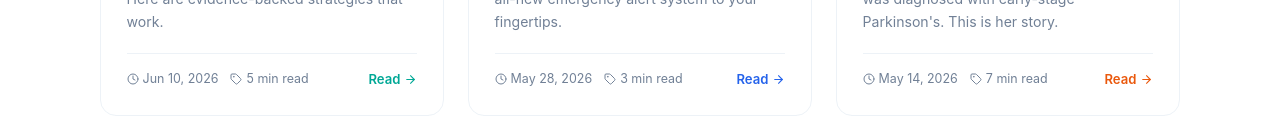
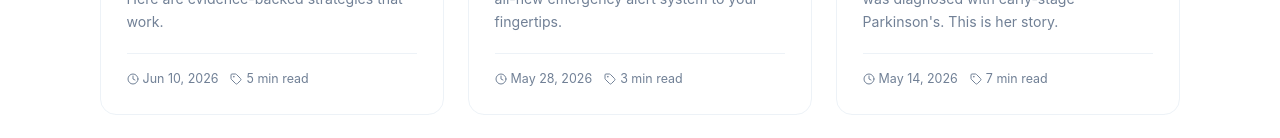
Before and after one commit to dilshandevxx/FamilyCare-Univercity-Project, a React app in the folder frontend/: page /blog in a window 1280 px wide. Shown: the part 731-869 px from the top of the page. Built offline with nearby package versions, Linux system fonts and the light colour scheme; no server answers; the HTML template or start-up script is replaced by a standard one.

Commit message:
Improve blog page presentation

```diff
--- a/frontend/src/pages/public/Blog/Blog.jsx
+++ b/frontend/src/pages/public/Blog/Blog.jsx
@@ -1,5 +1,5 @@
 import React, { useState } from 'react';
-import { Clock, Tag, ArrowRight, Search } from 'lucide-react';
+import { Clock, Tag, Search } from 'lucide-react';
 import Footer from '../../../components/Landing/Footer';
 
 const posts = [
@@ -144,9 +144,6 @@ const Blog = () => {
                         <span style={{ display:'flex', alignItems:'center', gap:'4px', fontSize:'0.78rem', color:'#718096' }}><Clock size={12} />{post.date}</span>
                         <span style={{ display:'flex', alignItems:'center', gap:'4px', fontSize:'0.78rem', color:'#718096' }}><Tag size={12} />{post.readTime}</span>
                       </div>
-                      <span style={{ display:'flex', alignItems:'center', gap:'4px', fontSize:'0.82rem', color:post.accent, fontWeight:'600', cursor:'pointer' }}>
-                        Read <ArrowRight size={13} />
-                      </span>
                     </div>
                   </div>
                 </div>
```
